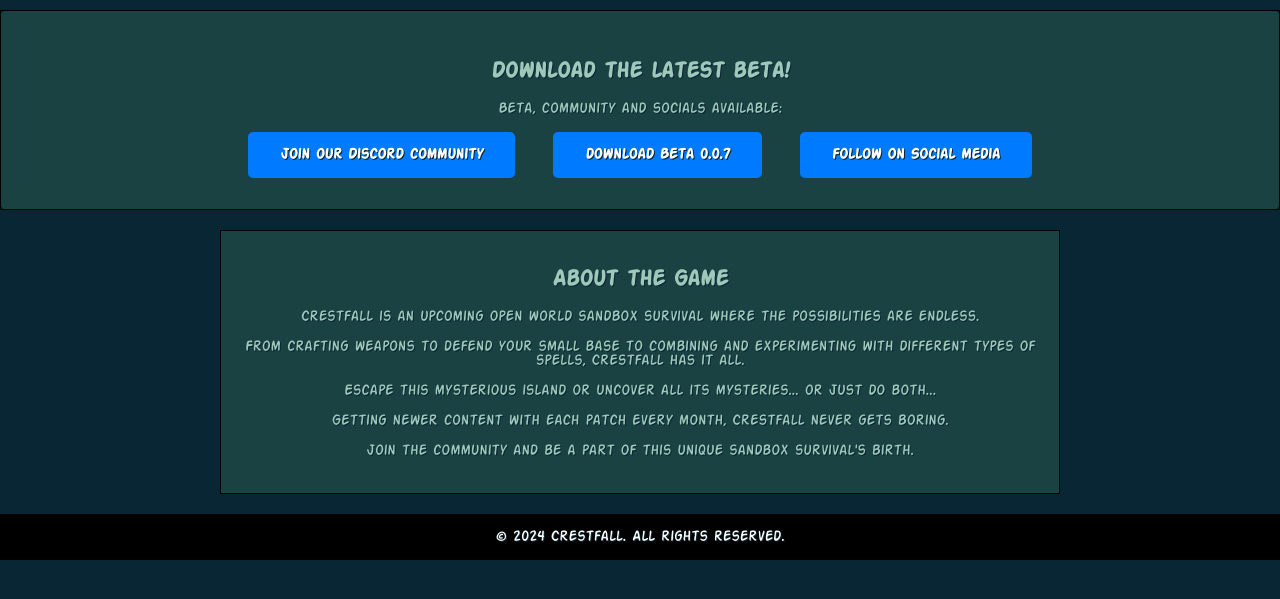
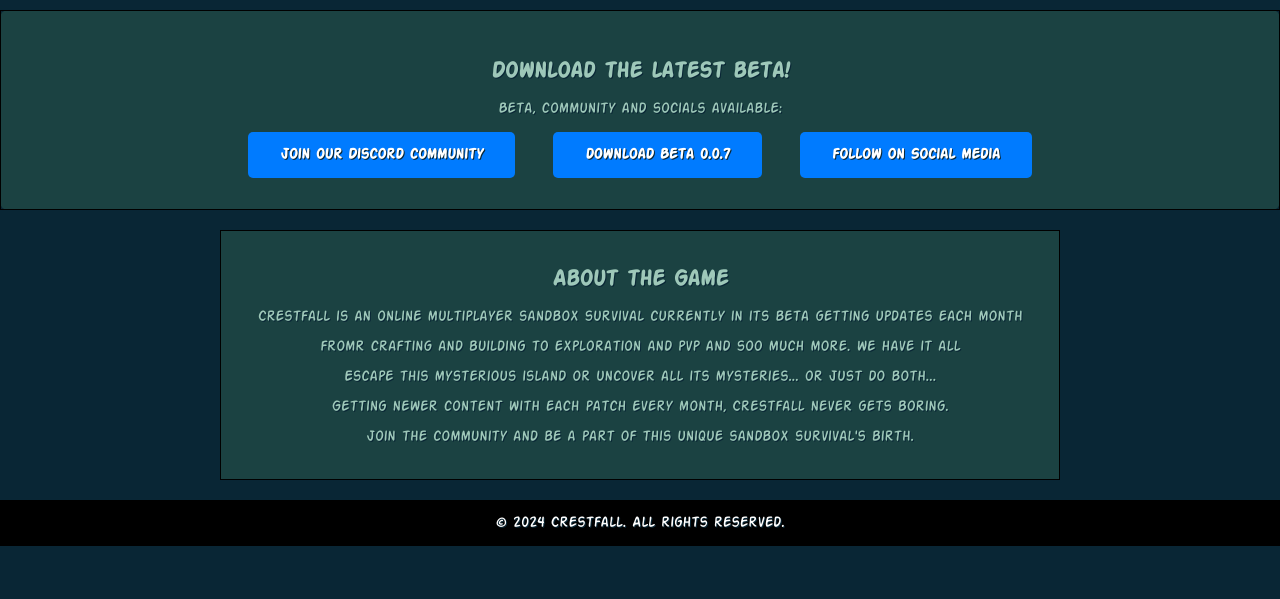
Before and after one commit to StarflyInteractive/Crestfall, a plain HTML site: page index.html in a window 1280 px wide. Shown: the part 187-786 px from the top of the page. Drawn offline with Linux system fonts and the light colour scheme.

Commit message:
Update index.html

```diff
--- a/index.html
+++ b/index.html
@@ -118,8 +118,8 @@
 
     <section id="game-description">
         <h2>About the Game</h2>
-        <p>Crestfall is an upcoming open world sandbox survival where the possibilities are endless.</p>
-        <p>From crafting weapons to defend your small base to combining and experimenting with different types of spells, Crestfall has it all.</p>
+        <p>Crestfall is an online multiplayer sandbox survival currently in its beta getting updates each month</p>
+        <p>fromr crafting and building to exploration and pvp and soo much more. we have it all</p>
         <p>Escape this mysterious island or uncover all its mysteries... or just do both...</p>
         <p>Getting newer content with each patch every month, Crestfall never gets boring.</p>
         <p>Join the community and be a part of this unique sandbox survival's birth.</p>
```
